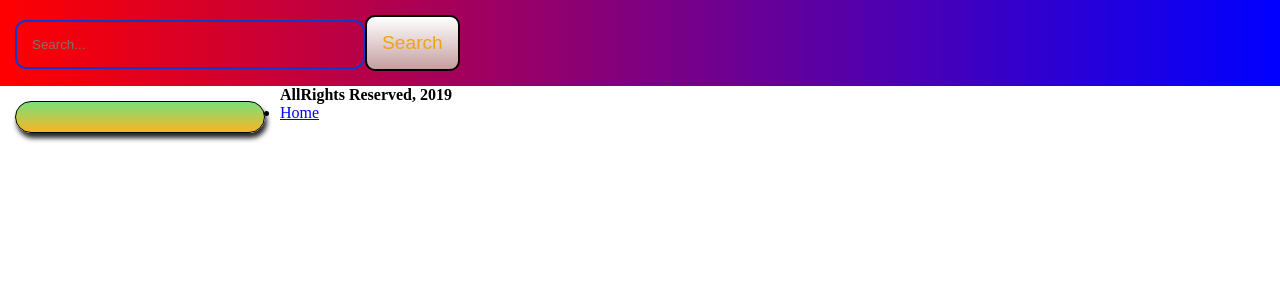
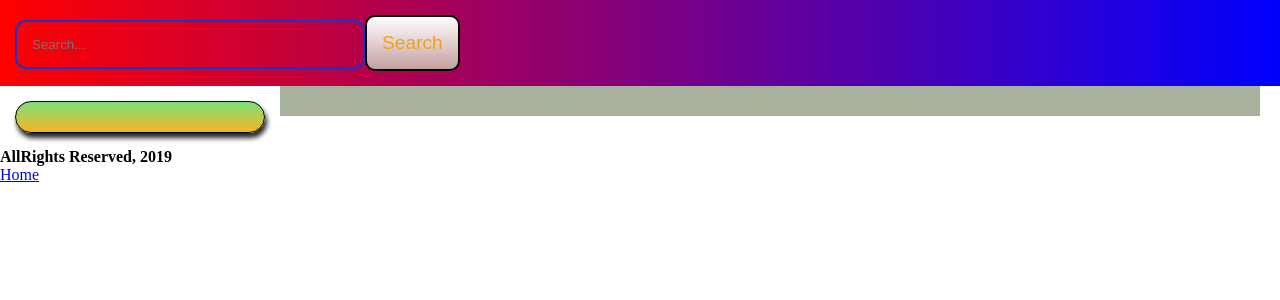
Before and after one commit to anagoat/Attractions, a React (Create React App) app: page /Canada in a window 1280 px wide. Shown: the top 300 px of the page. Built offline with nearby package versions, Linux system fonts and the light colour scheme.

Commit message:
'ver1.09'

```diff
--- a/src/App.js
+++ b/src/App.js
@@ -13,9 +13,12 @@ class App extends Component {
         searchField: '',
         isOpen: false,
         attractionsList: null,
-        isFetching: false
+        isFetching: false,
+        a:null
     }
-
+    func = () => {
+        this.setState({a: this.props.location.search}) ;
+    }
     onChangeHandler = event => {
         this.setState({ searchField: event.target.value });
     }
@@ -38,7 +41,7 @@ class App extends Component {
     }
 
     render () {
-        const { searchField, isFetching, attractionsList} = this.state;
+        const { searchField, isFetching, attractionsList, a} = this.state;
 
         return (
             <div className="App">
@@ -58,14 +61,14 @@ class App extends Component {
                 isFetching={isFetching}
             /> */}
 
-            <Route path="/Канада" render={ () => (
+            <Route path="/:id" render={ () => (
                 <Attractions
                     attractionsList={attractionsList}
                     isFetching={isFetching}
+                    a={a}
                 />
             )}
             />
-
             <Footer />
         </div>
         )
--- a/src/components/Attractions/Attractions.js
+++ b/src/components/Attractions/Attractions.js
@@ -5,8 +5,8 @@ import Spinner from '../UI/Spinner/Spinner';
 import Attraction from './Attraction/Attraction';
 import './Attractions.scss';
 
-const Attractions = ({ attractionsList, isFetching }) => {
-    console.log('[this]', this);
+const Attractions = ({ attractionsList, isFetching, a }) => {
+    console.log('[a]', a);
     console.log('[attractionsList]', attractionsList);
         const attractions = attractionsList ? attractionsList.map(attraction => (
             <Attraction
```
